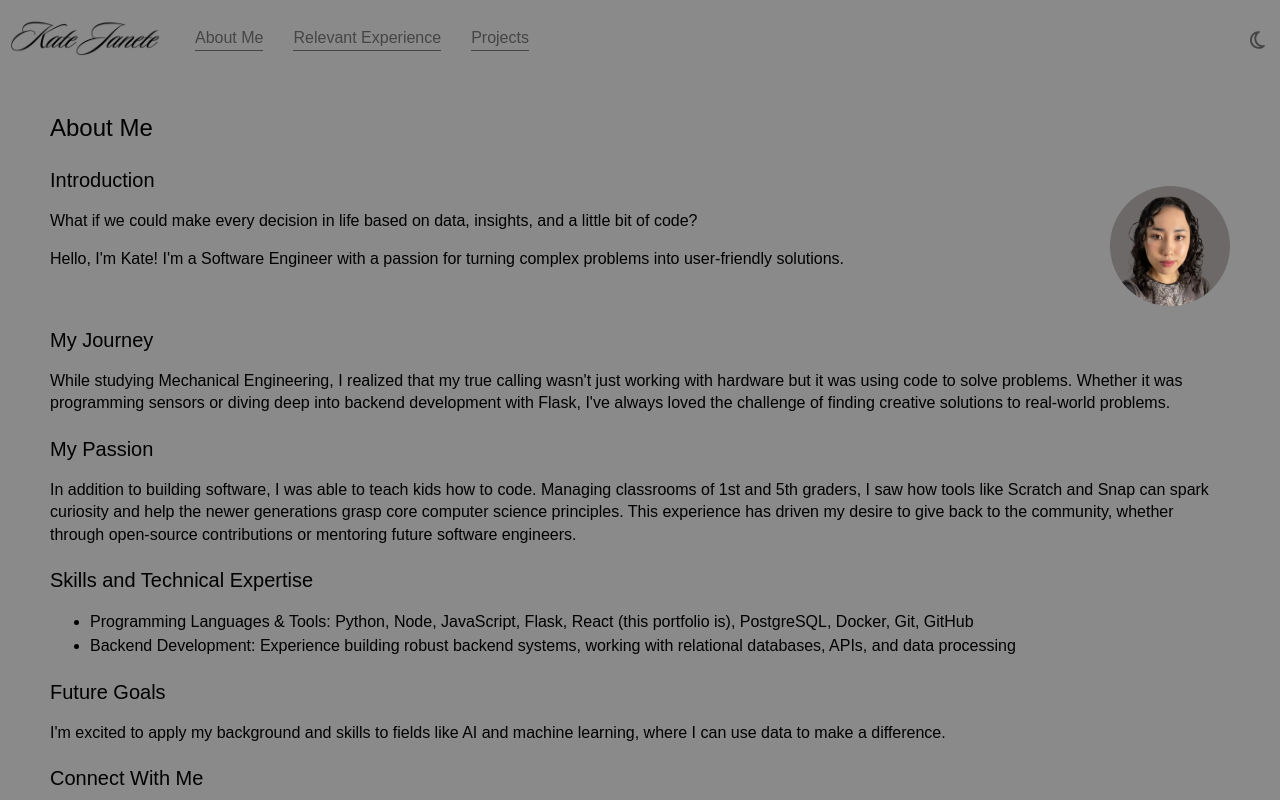
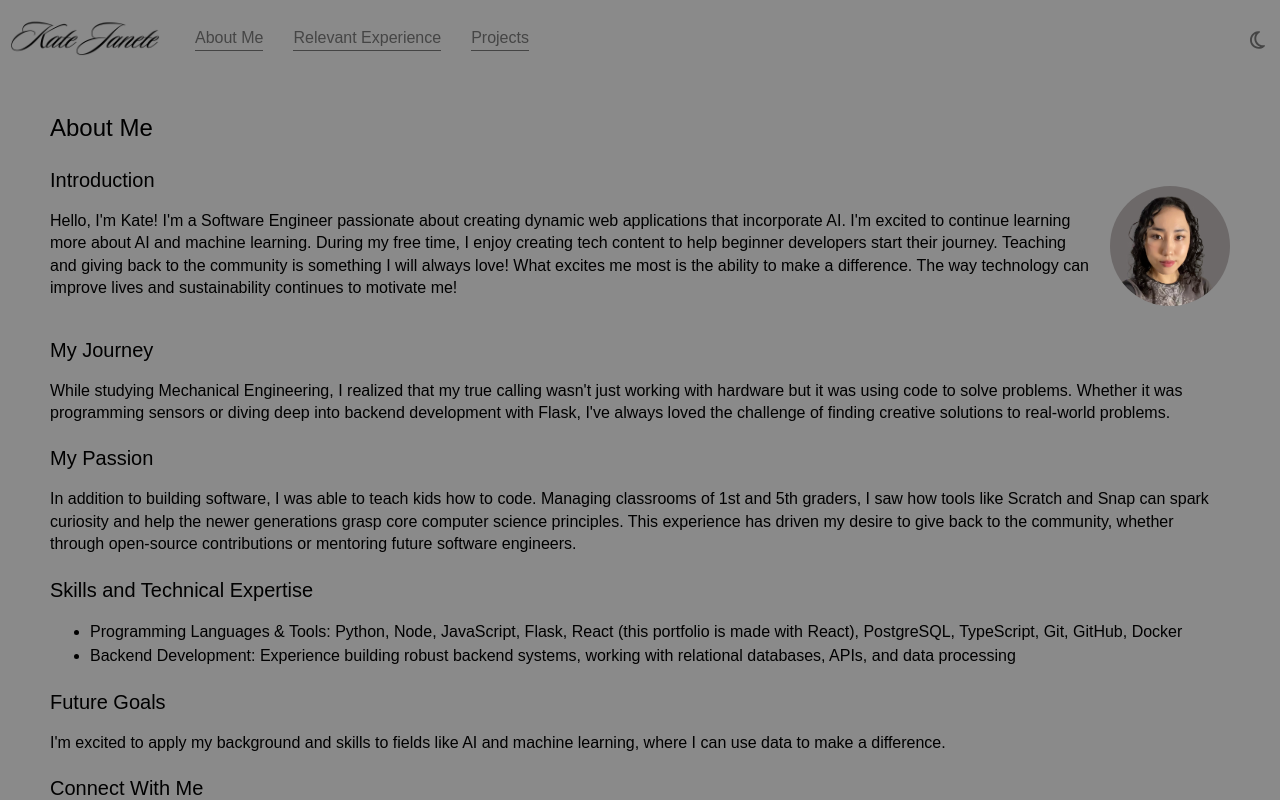
Before and after one commit to katiejnete/katejanete, a React (Vite) app: page /about in a window 1280 px wide. Shown: the top 800 px of the page. Built offline with nearby package versions, Linux system fonts and the light colour scheme.

Commit message:
update about page

```diff
--- a/src/components/About.jsx
+++ b/src/components/About.jsx
@@ -8,23 +8,21 @@ const About = () => {
       <div className="about-intro">
         <img src={profileImg} alt="" />
         <section>
-          <h2>
-            Introduction
-          </h2>
+          <h2>Introduction</h2>
           <p>
-            What if we could make every decision in life based on data,
-            insights, and a little bit of code?
-          </p>
-          <p>
-            Hello, I'm Kate! I'm a Software Engineer with a passion for turning
-            complex problems into user-friendly solutions.
+            Hello, I'm Kate! I'm a Software Engineer passionate about creating
+            dynamic web applications that incorporate AI. I'm excited to
+            continue learning more about AI and machine learning. During my free
+            time, I enjoy creating tech content to help beginner developers
+            start their journey. Teaching and giving back to the community is
+            something I will always love! What excites me most is the ability to
+            make a difference. The way technology can improve lives and
+            sustainability continues to motivate me!
           </p>
         </section>
       </div>
       <div className="about-journey">
-        <h2>
-          My Journey
-        </h2>
+        <h2>My Journey</h2>
         <p>
           While studying Mechanical Engineering, I realized that my true calling
           wasn't just working with hardware but it was using code to solve
@@ -34,9 +32,7 @@ const About = () => {
         </p>
       </div>
       <div className="passion">
-        <h2>
-          My Passion
-        </h2>
+        <h2>My Passion</h2>
         <p>
           In addition to building software, I was able to teach kids how to
           code. Managing classrooms of 1st and 5th graders, I saw how tools like
@@ -47,13 +43,12 @@ const About = () => {
         </p>
       </div>
       <div className="skills">
-        <h2>
-          Skills and Technical Expertise
-        </h2>
+        <h2>Skills and Technical Expertise</h2>
         <ul>
           <li>
             Programming Languages & Tools: Python, Node, JavaScript, Flask,
-            React (this portfolio is), PostgreSQL, Docker, Git, GitHub
+            React (this portfolio is made with React), PostgreSQL, TypeScript,
+            Git, GitHub, Docker
           </li>
           <li>
             Backend Development: Experience building robust backend systems,
@@ -62,18 +57,14 @@ const About = () => {
         </ul>
       </div>
       <div className="goals">
-        <h2>
-          Future Goals
-        </h2>
+        <h2>Future Goals</h2>
         <p>
           I'm excited to apply my background and skills to fields like AI and
           machine learning, where I can use data to make a difference.
         </p>
       </div>
       <div className="connect">
-        <h2>
-          Connect With Me
-        </h2>
+        <h2>Connect With Me</h2>
         <p>
           I'm excited to continue learning, growing, and attacking new
           challenges in software engineering. If you share the same passions,
```
